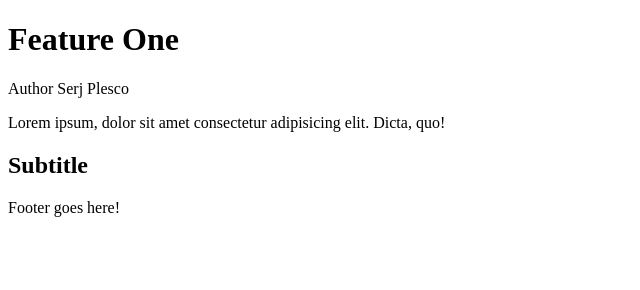
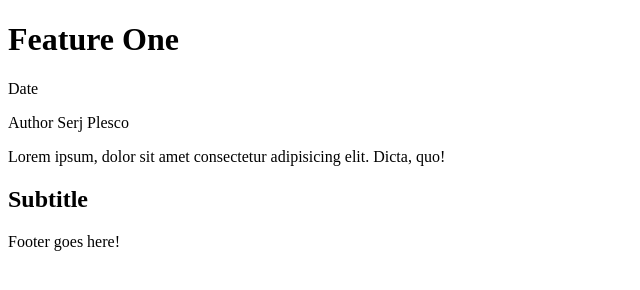
Before and after one commit to SergiuPlesco/git-practice, a plain HTML site: page index.html in a window 1280 px wide. Shown: the whole page, without its empty margins (0-640 px from the left). Drawn offline with Linux system fonts and the light colour scheme.

Commit message:
added date

```diff
--- a/index.html
+++ b/index.html
@@ -8,6 +8,7 @@
   </head>
   <body>
     <h1>Feature One</h1>
+    <p>Date</p>
     <p>Author Serj Plesco</p>
     <p>Lorem ipsum, dolor sit amet consectetur adipisicing elit. Dicta, quo!</p>
     <h2>Subtitle</h2>
```
